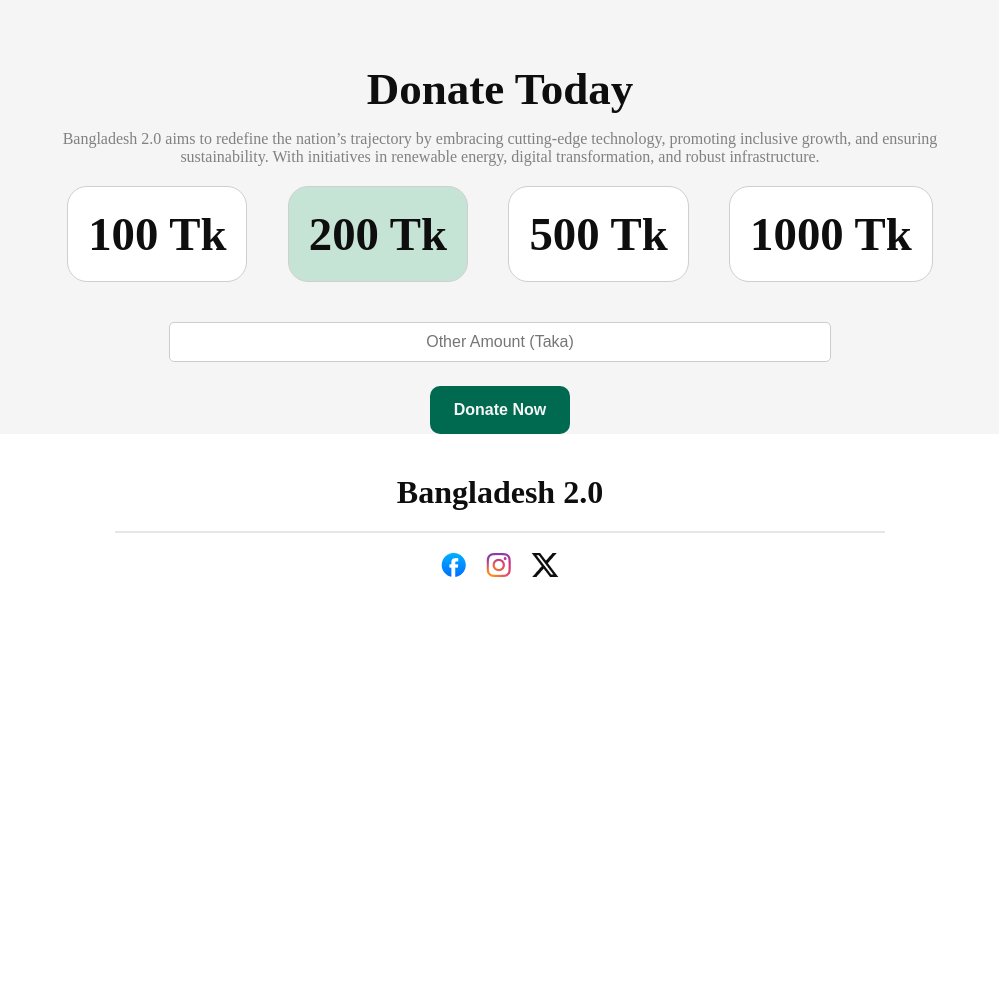
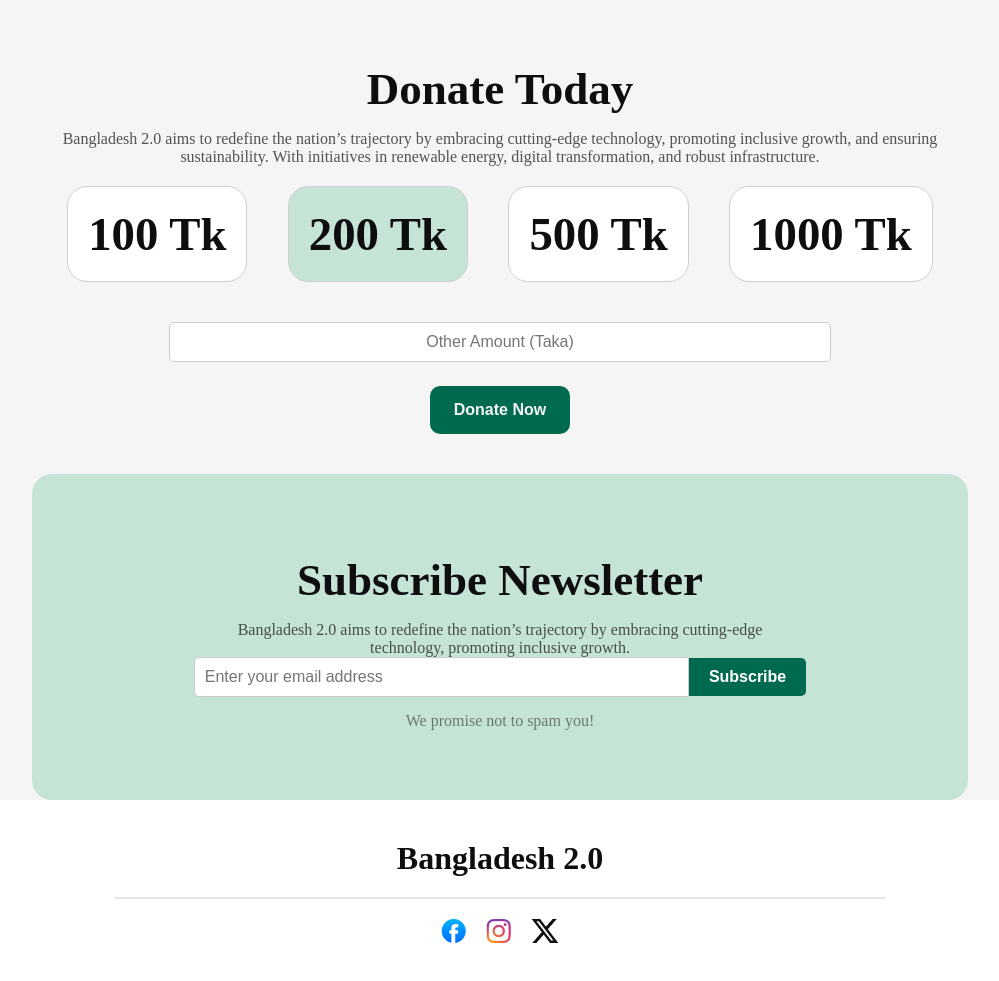
Before and after one commit to yooimran/B11A1-assignment-1-ahmimran, a plain HTML site: page index.html in a window 1280 px wide. Shown: the part 3399-4380 px from the top of the page, without its empty margins (140-1139 px from the left). Before the commit the page ends 4036 px from the top, so only its background shows below. Drawn offline with Linux system fonts and the light colour scheme.

Commit message:
added Newsletter

```diff
--- a/index.html
+++ b/index.html
@@ -216,6 +216,22 @@
             </div>
 
           </section>
+          <Section class="newsletter">
+            <div class="newsletter-container">
+              <h2 class="D-title">Subscribe Newsletter</h2>
+              <p class="D-description">Bangladesh 2.0 aims to redefine the nation’s trajectory by embracing cutting-edge technology, promoting inclusive growth.</p>
+              <div class="newsletter-input-container">
+                <input
+                  type="email"
+                  class="newsletter-input"
+                  placeholder="Enter your email address"
+                />
+                <button class="subscribe-btn">Subscribe</button>
+              </div>
+              <p class="D-description n-description">We promise not to spam you!</p>
+
+            </div>
+          </Section>
 
     </main>
     <footer class="footer">
--- a/style.css
+++ b/style.css
@@ -321,43 +321,6 @@ table {
     border-radius: 20px;
   }
 
-
-
-
-
-.footer{
-    margin-top: 40px;
-
-}
-
-.footer-title{
-    font-size: 32px;
-    font-weight: bold;
-    color: #0E0E0E;
-    padding: 0px 0px 0px 0px;
-    margin: 0 auto;
-    width: 70%;
-    text-align: center;
-
-}
-hr{
-    border: 1px solid rgba(14, 14, 14, 0.10);
-    width: 60%;
-    margin: 0 auto;
-    margin-top: 20px;
-}
-.s-media-icons{
-    display: flex;
-    width: 70%;
-    margin: 0 auto;
-    align-items: center;
-    padding: 20px;
-    justify-content: center;
-    border-radius: 20px;
-    gap: 20px;
-    text-align: left;
-    margin-bottom: 40px;
-}
 /* Donate */
 
 .D-title{
@@ -372,7 +335,7 @@ hr{
 .D-description{
     font-size: 16px;
     font-weight: 400;
-    color: rgba(14, 14, 14, 0.5);;
+    color: rgba(14, 14, 14, 0.7);;
     padding: 15px 0px 0px 0px;
     margin: 0 auto;
     width: 70%;
@@ -444,3 +407,102 @@ hr{
         margin-bottom: 20px;
 
           }
+
+          .newsletter{
+            background-color: #C6E4D6;
+            display: flex;
+            width: 70%;
+            margin: 0 auto;
+            align-items: center;
+            padding: 20px;
+            justify-content: space-around;
+            border-radius: 20px;
+            gap: 20px;
+            text-align: left;
+            margin-bottom: 40px;
+            margin-top: 40px;
+            text-align: center;
+          }
+
+
+
+.footer{
+    margin-top: 40px;
+
+}
+
+.footer-title{
+    font-size: 32px;
+    font-weight: bold;
+    color: #0E0E0E;
+    padding: 0px 0px 0px 0px;
+    margin: 0 auto;
+    width: 70%;
+    text-align: center;
+
+}
+hr{
+    border: 1px solid rgba(14, 14, 14, 0.10);
+    width: 60%;
+    margin: 0 auto;
+    margin-top: 20px;
+}
+.s-media-icons{
+    display: flex;
+    width: 70%;
+    margin: 0 auto;
+    align-items: center;
+    padding: 20px;
+    justify-content: center;
+    border-radius: 20px;
+    gap: 20px;
+    text-align: left;
+    margin-bottom: 40px;
+}
+
+.newsletter-input-container {
+    display: flex;
+    align-items: center;
+    justify-content: center;
+    gap: 0;
+  }
+
+  .newsletter-input {
+    width: 60%;
+    padding: 10px;
+    font-size: 16px;
+    border: 1px solid #ccc;
+    border-radius: 5px 0 0 5px;
+    outline: none;
+  }
+
+  .newsletter-input:focus {
+    border-color: #006A50;
+  }
+
+  .subscribe-btn {
+    background-color: #006A50;
+    color: #ffffff;
+    font-size: 16px;
+    font-weight: 700;
+    border: none;
+    padding: 10px 20px;
+    border-radius: 0 5px 5px 0;
+    cursor: pointer;
+    transition: background-color 0.3s ease;
+  }
+
+  .subscribe-btn:hover {
+    background-color: #004d39;
+  }
+
+      .n-description{ font-size: 16px;
+        font-weight: 400;
+        color: rgba(14, 14, 14, 0.5);;
+        padding: 15px 0px 0px 0px;
+        margin: 0 auto;
+        width: 70%;
+        text-align: center;
+        margin-bottom: 50px;
+
+    }
```
